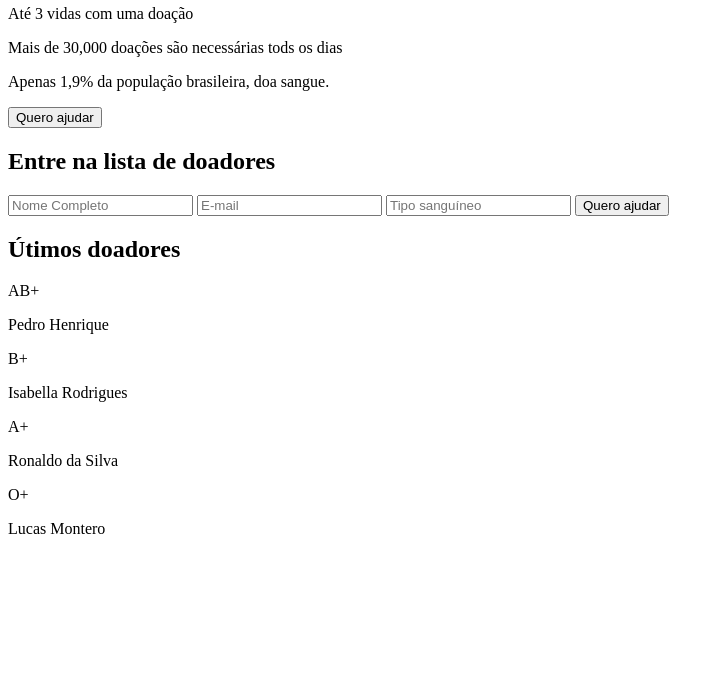
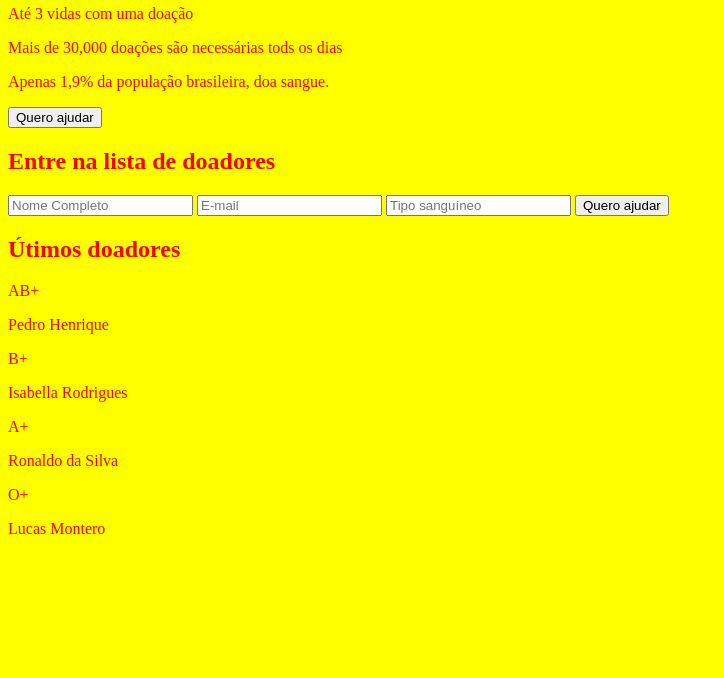
Before and after one commit to PHfalcom/Sistema-de-Cadastro, a plain HTML site: page index.html in a window 1280 px wide. Shown: the part 122-800 px from the top of the page, without its empty margins (0-724 px from the left). Drawn offline with Linux system fonts and the light colour scheme.

Commit message:
link para css

```diff
--- a/index.html
+++ b/index.html
@@ -4,6 +4,12 @@
 
 <head>
     <title>Take your blood</title>
+    <style>
+        body {
+            color: red;
+            background-color: yellow;
+        }
+    </style>
 </head>
 
 <body>
```
Also changed, not shown: style.css (added).
